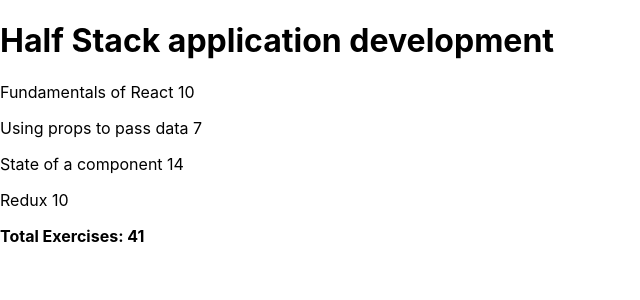
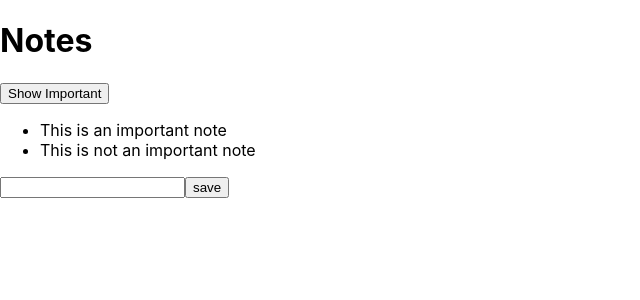
Before and after one commit to matisandacz/full-stack-client, a React (Create React App) app: page / in a window 1280 px wide. Shown: the top 300 px of the page, without its empty margins (0-640 px from the left). Built offline with nearby package versions, Linux system fonts and the light colour scheme.

Commit message:
finish forms

```diff
--- a/src/components/App.js
+++ b/src/components/App.js
@@ -1,35 +1,41 @@
+import { useState } from 'react';
 import '../App.css';
-import Course from './Course.js';
+import Display from './Display';
 
-const App = () => {
-  const course = {
-    id: 1,
-    name: 'Half Stack application development',
-    parts: [
-      {
-        name: 'Fundamentals of React',
-        exercises: 10,
-        id: 1
-      },
-      {
-        name: 'Using props to pass data',
-        exercises: 7,
-        id: 2
-      },
-      {
-        name: 'State of a component',
-        exercises: 14,
-        id: 3
-      },
-      {
-        name: 'Redux',
-        exercises: 10,
-        id: 4
-      }
-    ]
+const App = (props) => {
+
+  const [notes, setNotes] = useState(props.notes);
+
+  const [noteContent, setNoteContent] = useState("")
+
+  const handleNoteChange = (event) => {
+    setNoteContent(event.target.value)
   }
 
-  return <Course course={course} />
+  const addNote = (event) => {
+    event.preventDefault()
+
+    const newNote = {
+      id : notes.length + 1,
+      content : noteContent,
+      important : false
+    }
+
+    setNotes(notes.concat(newNote))
+    setNoteContent("")
+  }
+
+  return <div>
+
+  <Display notes = {notes}></Display>
+
+  <form onSubmit={addNote}>
+    <input value={noteContent} onChange={handleNoteChange}></input>
+    <button type="submit">save</button>
+  </form>
+
+
+  </div>
 }
 
 export default App
--- a/src/components/Course.js
+++ /dev/null
@@ -1,11 +0,0 @@
-const Course = ({course}) => {
-    return <div>
-        <h1>{course.name}</h1>
-        <div>
-            {course.parts.map(part => <p key = {part.id}>{part.name + " " + part.exercises}</p>)}
-        </div>
-        <b><p>{"Total Exercises: " + course.parts.reduce((prev, current) => prev + current.exercises, 0)}</p></b>
-    </div>
-}
-
-export default Course;
--- /dev/null
+++ b/src/components/Display.js
@@ -0,0 +1,26 @@
+import { useState } from "react"
+
+const Display = ({notes}) => {
+
+    const [showAll, setShowAll] = useState(true)
+
+    const handleOnClick = () => {
+        setShowAll(!showAll)
+    }
+
+    const notesToShow = showAll ? notes : notes.filter((note) => note.important)
+
+    return <div>
+        <h1>Notes</h1>
+        <button onClick = {handleOnClick} >Show {showAll ? "Important" : "All"}</button>
+        <ul>
+            {notesToShow.map(note =>
+                <li key = {note.id}>
+                    {note.content}
+                </li>
+            )}
+        </ul>
+    </div>
+}
+
+export default Display
--- a/src/index.js
+++ b/src/index.js
@@ -4,4 +4,10 @@ import './index.css';
 import App from './components/App';
 
 const root = ReactDOM.createRoot(document.getElementById('root'));
-root.render(<App/>)
+
+const notes = [
+    {id:1, content:"This is an important note", important : true},
+    {id:2, content:"This is not an important note", impotant: false}
+]
+
+root.render(<App notes={notes}/>)
```
